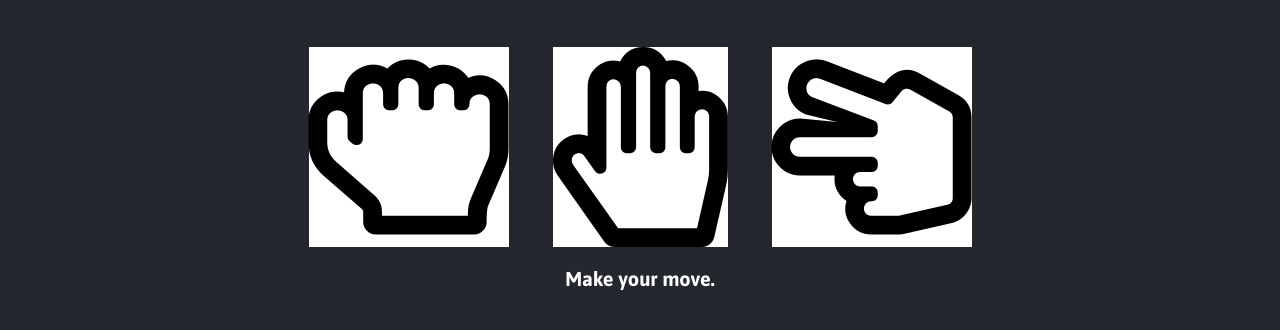
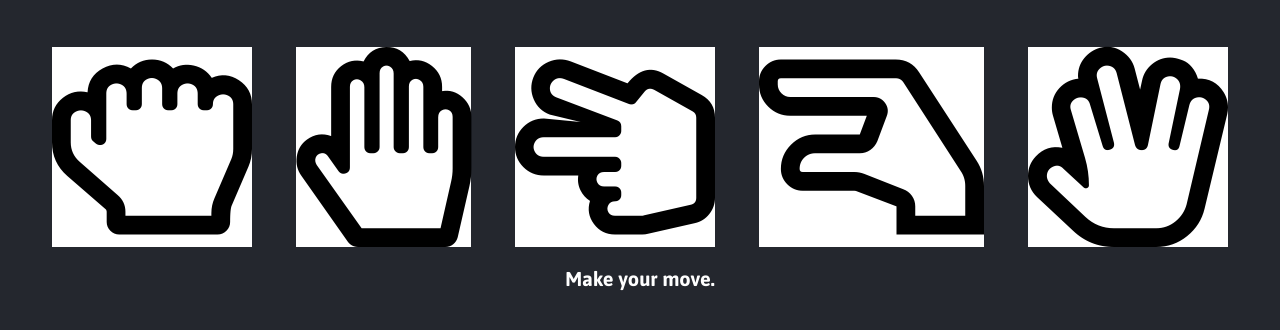
Before and after one commit to aneeshkodali/RockPaperScissors, a plain HTML site: page index.html in a window 1280 px wide. Shown: the part 264-594 px from the top of the page. Drawn offline with Linux system fonts and the light colour scheme.

Commit message:
Add Lizard and Spock

```diff
--- a/app.js
+++ b/app.js
@@ -9,6 +9,8 @@ const result_p = document.querySelector('.result > p');
 const rock_div = document.getElementById('r');
 const paper_div = document.getElementById('p');
 const scissors_div = document.getElementById('s');
+const lizard_div = document.getElementById('l');
+const spock_div = document.getElementById('sp');
 
 const choices_div = document.getElementById('choices');
 
--- a/index.html
+++ b/index.html
@@ -43,6 +43,12 @@
         <div id="s" class="choice">
             <i class="far fa-hand-scissors"></i>
         </div>
+        <div id="l" class="choice">
+            <i class="far fa-hand-lizard"></i>
+        </div>
+        <div id="sp" class="choice">
+            <i class="far fa-hand-spock"></i>
+        </div>
     </div>
 
     <!--Action message-->
```
